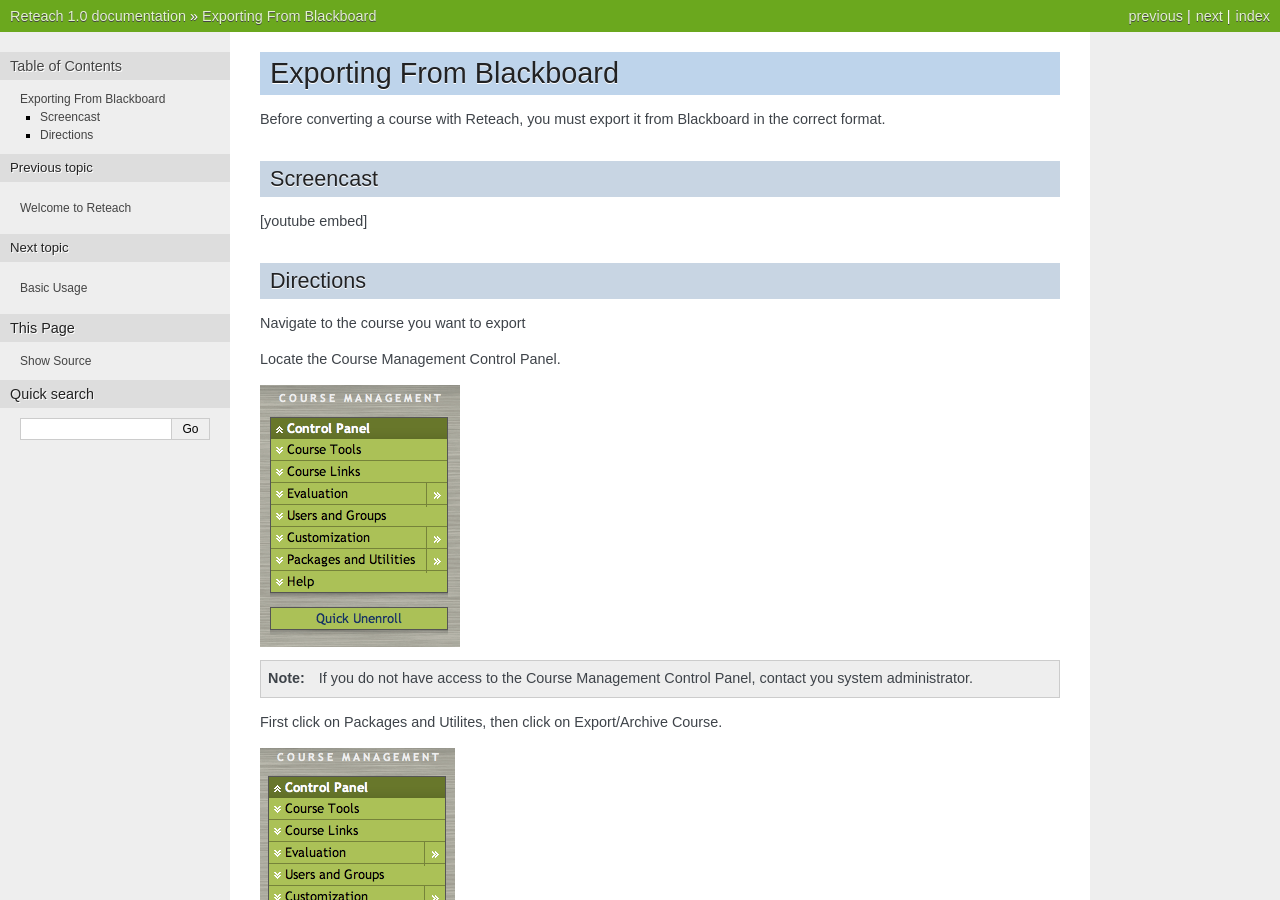
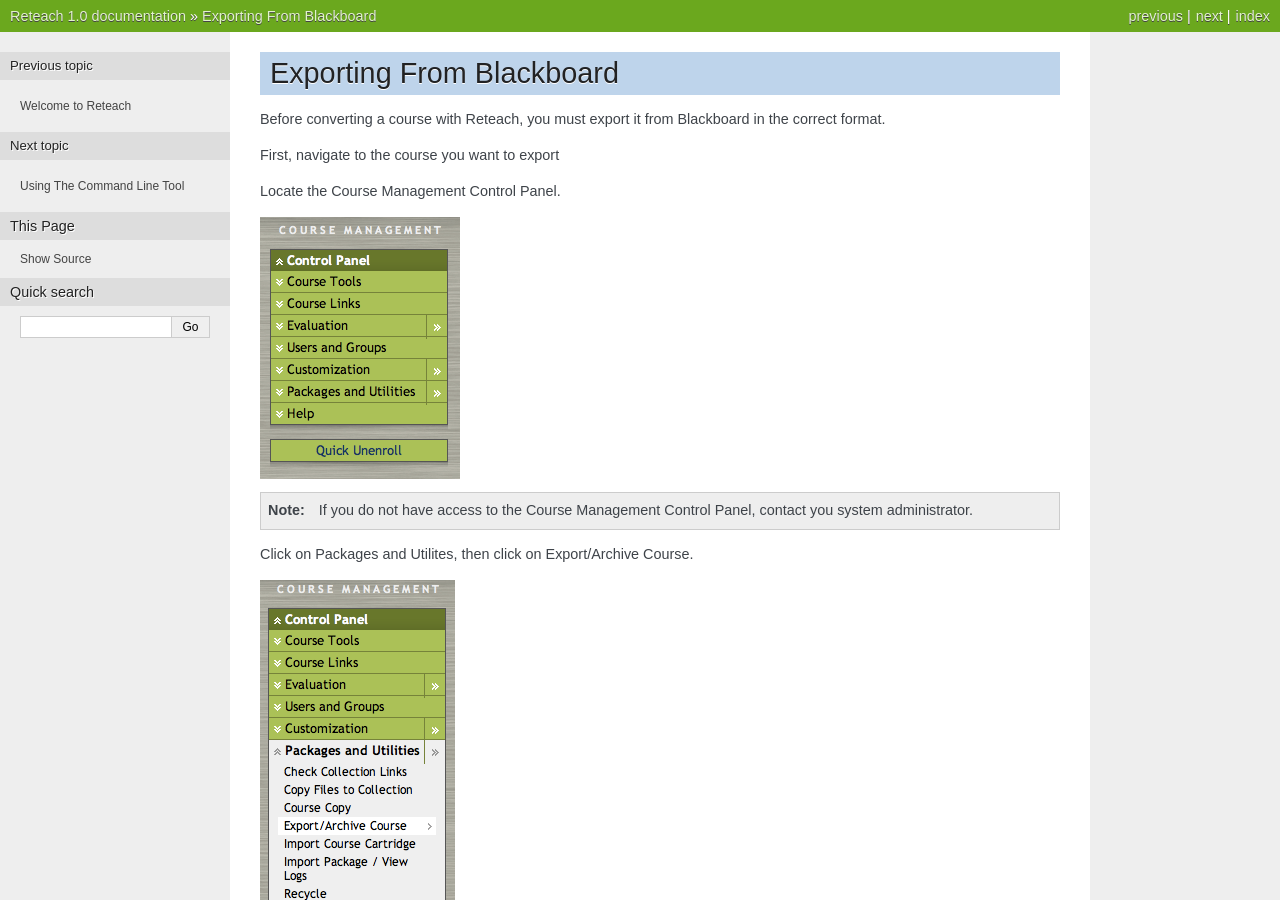
Before and after one commit to adamzap/reteach, a Sphinx documentation site: the page built from docs/exporting_from_blackboard.rst, in a window 1280 px wide and 900 px high. Built offline with Sphinx 7.4.7, drawn with Linux system fonts in a browser that asks for light colours.

Commit message:
Updated docs for command line tool

```diff
--- a/docs/exporting_from_blackboard.rst
+++ b/docs/exporting_from_blackboard.rst
@@ -4,15 +4,7 @@
 Before converting a course with Reteach, you must export it from Blackboard in
 the correct format.
 
-Screencast
-----------
-
-[youtube embed]
-
-Directions
-----------
-
-Navigate to the course you want to export
+First, navigate to the course you want to export
 
 Locate the Course Management Control Panel.
 
--- a/docs/index.rst
+++ b/docs/index.rst
@@ -16,7 +16,7 @@
    :maxdepth: 2
 
    exporting_from_blackboard
-   basic_usage
+   command_line_tool
 
 Developer's Guide
 =================
```
Also changed, not shown: other parts of docs/exporting_from_blackboard.rst (+1 -1 lines), docs/basic_usage.rst (deleted, +0 -22 lines), docs/command_line_tool.rst (added, +38 -0 lines).
